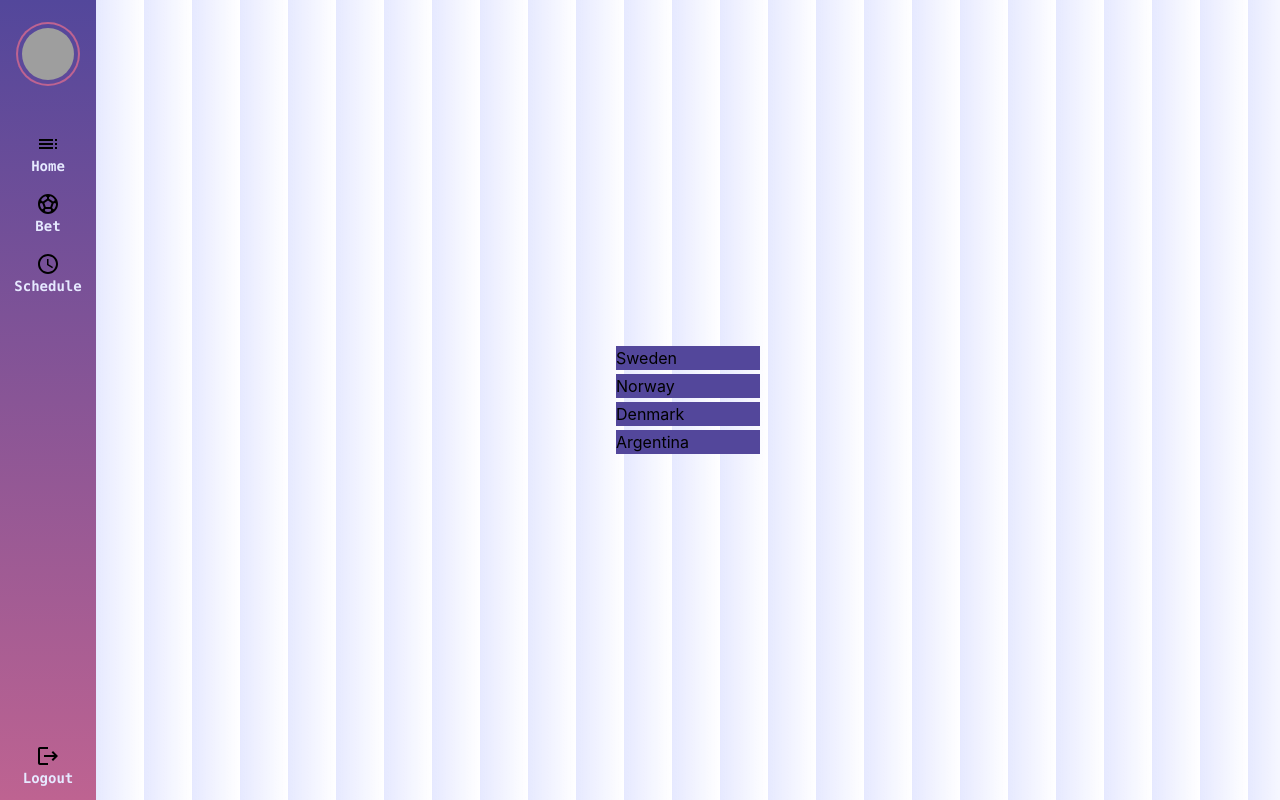
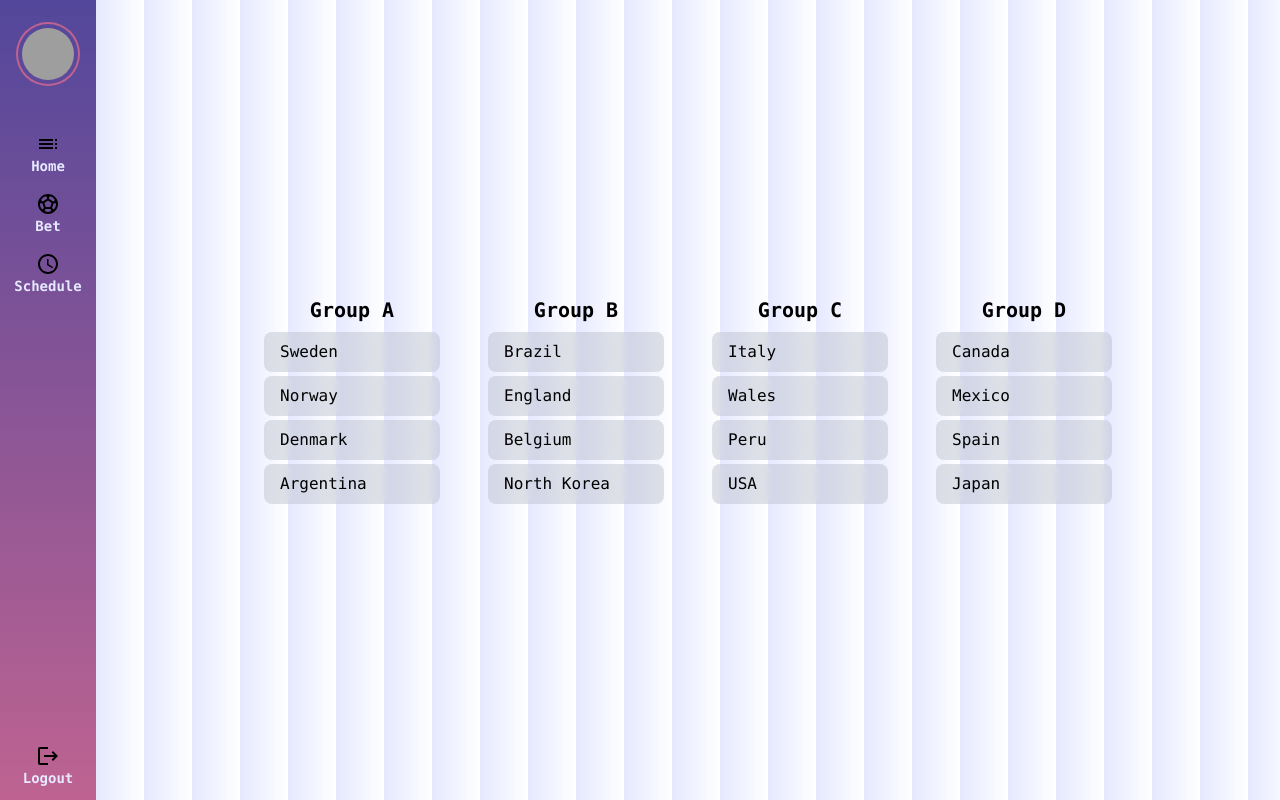
Before and after one commit to ponbac/messi-time, a Next.js app: page /bet in a window 1280 px wide. Built offline with nearby package versions, Linux system fonts and the light colour scheme; grey boxes are pictures that could not be loaded; a web font is replaced by a local one.

Commit message:
decent groups

```diff
--- a/components/ReorderableGroup.tsx
+++ b/components/ReorderableGroup.tsx
@@ -3,8 +3,15 @@ import { useState } from "react";
 
 const GroupItem: React.FC<{ team: Team }> = ({ team }) => {
   return (
-    <div className="bg-primary w-36 h-15">
-      <p>{team.name}</p>
+    <div className="w-44 hover:cursor-pointer hover:bg-primary/30 transition-all mx-2 flex flex-row items-center font-mono bg-gray-400/30 backdrop-blur-sm py-2 px-4 rounded-lg">
+      {/* <img
+        className="rounded-full p-1 ring-2 hover:ring-4 transition-all ring-primary"
+        src={player.avatar}
+        alt={`${player.name} avatar`}
+        width={70}
+        height={70}
+      /> */}
+      <h1>{team.name}</h1>
     </div>
   );
 };
@@ -13,16 +20,13 @@ const ReorderableGroup: React.FC<{ group: Group }> = ({ group }) => {
   const [groupItem, setGroup] = useState<Team[]>(group.teams);
 
   return (
-    // <div className="space-y-1">
-    //   {group.map((team, index) => {
-    //     return ;
-    //   })}
-    // </div>
+    <div className="flex flex-col items-center">
+        <p className="text-xl font-bold font-mono">Group {group.id}</p>
       <Reorder.Group
         axis="y"
         values={groupItem}
         onReorder={setGroup}
-      className="space-y-1"
+        className="pt-2 space-y-1"
       >
         {groupItem.map((item) => (
           <Reorder.Item key={item.id} value={item}>
@@ -30,6 +34,7 @@ const ReorderableGroup: React.FC<{ group: Group }> = ({ group }) => {
           </Reorder.Item>
         ))}
       </Reorder.Group>
+    </div>
   );
 };
 
--- a/pages/bet.tsx
+++ b/pages/bet.tsx
@@ -1,6 +1,6 @@
 import ReorderableGroup from "../components/ReorderableGroup";
 
-const exampleGroup = {
+const exampleGroupA = {
   id: "A",
   teams: [
     { id: "1", name: "Sweden" },
@@ -10,10 +10,43 @@ const exampleGroup = {
   ],
 };
 
+const exampleGroupB = {
+    id: "B",
+    teams: [
+      { id: "5", name: "Brazil" },
+      { id: "6", name: "England" },
+      { id: "7", name: "Belgium" },
+      { id: "8", name: "North Korea" },
+    ],
+  };
+
+  const exampleGroupC = {
+    id: "C",
+    teams: [
+      { id: "9", name: "Italy" },
+      { id: "10", name: "Wales" },
+      { id: "11", name: "Peru" },
+      { id: "12", name: "USA" },
+    ],
+  };
+
+  const exampleGroupD = {
+    id: "D",
+    teams: [
+      { id: "13", name: "Canada" },
+      { id: "14", name: "Mexico" },
+      { id: "15", name: "Spain" },
+      { id: "16", name: "Japan" },
+    ],
+  };
+
 const Betting: React.FC<{}> = () => {
   return (
-    <div className="min-h-screen flex flex-col justify-center items-center">
-      <ReorderableGroup group={exampleGroup} />
+    <div className="min-h-screen flex flex-row justify-center items-center gap-8">
+      <ReorderableGroup group={exampleGroupA} />
+      <ReorderableGroup group={exampleGroupB} />
+      <ReorderableGroup group={exampleGroupC} />
+      <ReorderableGroup group={exampleGroupD} />
     </div>
   );
 };
```
Lines whose indentation alone changed are shown as unchanged.
